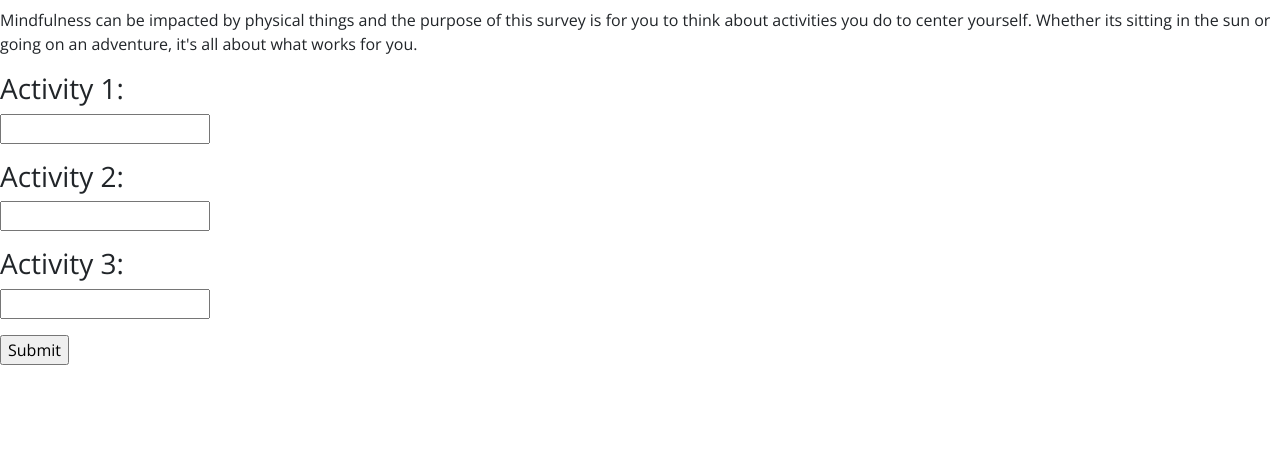
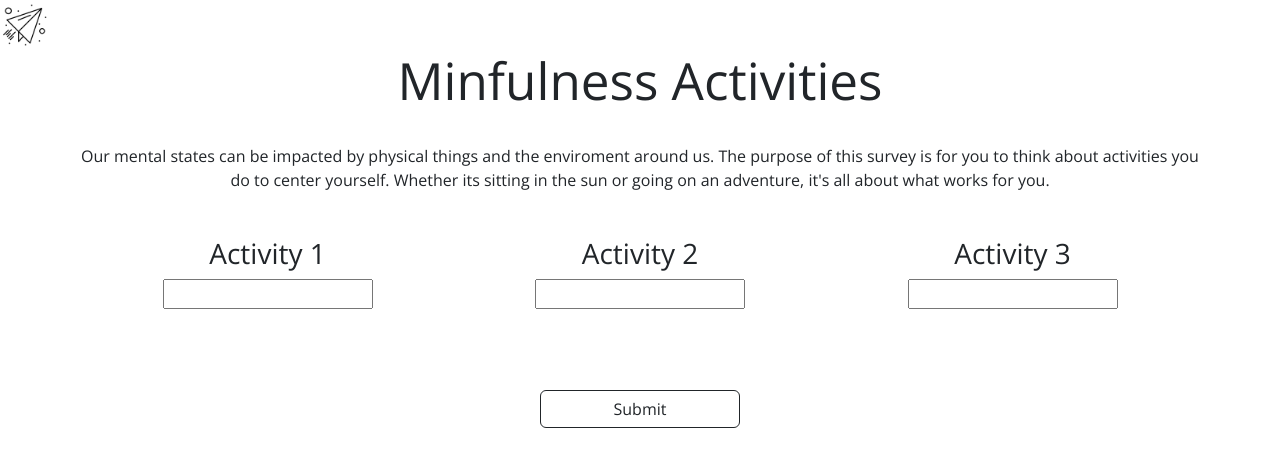
Before and after one commit to n-lambert/mindfulness-app, a Flask app: page /intake-survey in a window 1280 px wide. Shown: the top 467 px of the page. Run offline with Flask 2, Linux system fonts and the light colour scheme.

Commit message:
styled intake survey

```diff
--- a/static/css/styles.css
+++ b/static/css/styles.css
@@ -59,6 +59,28 @@
     padding-bottom: 75px;
 }
 
+.intake-survey-text{
+    display: flex;
+    margin: auto;
+    text-align: center;
+    padding-top: 25px;
+    padding-left: 75px;
+    padding-right: 75px;
+    padding-bottom: 45px;
+}
+
+.intake-survey{
+    display: flex;
+    justify-content: space-evenly;
+    text-align: center;
+}
+
+.intake-button{
+    display: flex;
+    justify-content: space-evenly;
+    padding-top: 50px;
+}
+
 .homepage-buttons{
     display: flex;
     margin: auto;
--- a/templates/intake_survey.html
+++ b/templates/intake_survey.html
@@ -2,25 +2,40 @@
 {% block title %}Intake Survey{% endblock %}
 
 {% block body %}
-<h2></h2>
-<p>Mindfulness can be impacted by physical things and the purpose of this survey
+<header class="mb-auto">
+  <div>
+    <!-- <h3 class="float-md-start mb-0">MindFly</h3> -->
+    <img src="../static/images/plane.png" alt="" width="50" height="50">
+  </div>
+</header>
+<h3 class="survey-date-title">Minfulness Activities</h2>
+<p class="intake-survey-text">Our mental states can be impacted by physical things and the enviroment around us. The purpose of this survey
     is for you to think about activities you do to center yourself. Whether its sitting in the sun
     or going on an adventure, it's all about what works for you.</p>
+
 <form action="/intake-survey" method="POST">
-  <h3>Activity 1:</h3>
+  <div class="intake-survey">
+    <div class="survey-question-and-input">
+      <h3>Activity 1</h3>
         <p>
-        <input type="text" name="activity_1" id="activity_1" required>
+            <input type="text" name="activity_1" id="activity_1" required/>
         </p>
-  <h3>Activity 2:</h3>
+    </div>
+    <div class="survey-question-and-input">
+      <h3>Activity 2</h3>
         <p>
-        <input type="text" name="activity_2" id="activity_2" required>
+            <input type="text" name="activity_2" id="activity_2" required/>
         </p>
-    <h3>Activity 3:</h3>
+    </div>
+    <div class="survey-question-and-input">
+        <h3>Activity 3</h3>
         <p>
-        <input type="text" name="activity_3" id="activity_3" required>
+            <input type="text" name="activity_3" id="activity_3" required/>
         </p>
-  <p>
-    <input type="submit">
+    </div>
+  </div>
+      <p class="intake-button">
+        <button type="submit" style="width: 200px;" class="btn btn-outline-dark">Submit</button>
       </p>
 </form>
 {% endblock %}
```
Lines whose indentation alone changed are shown as unchanged.
